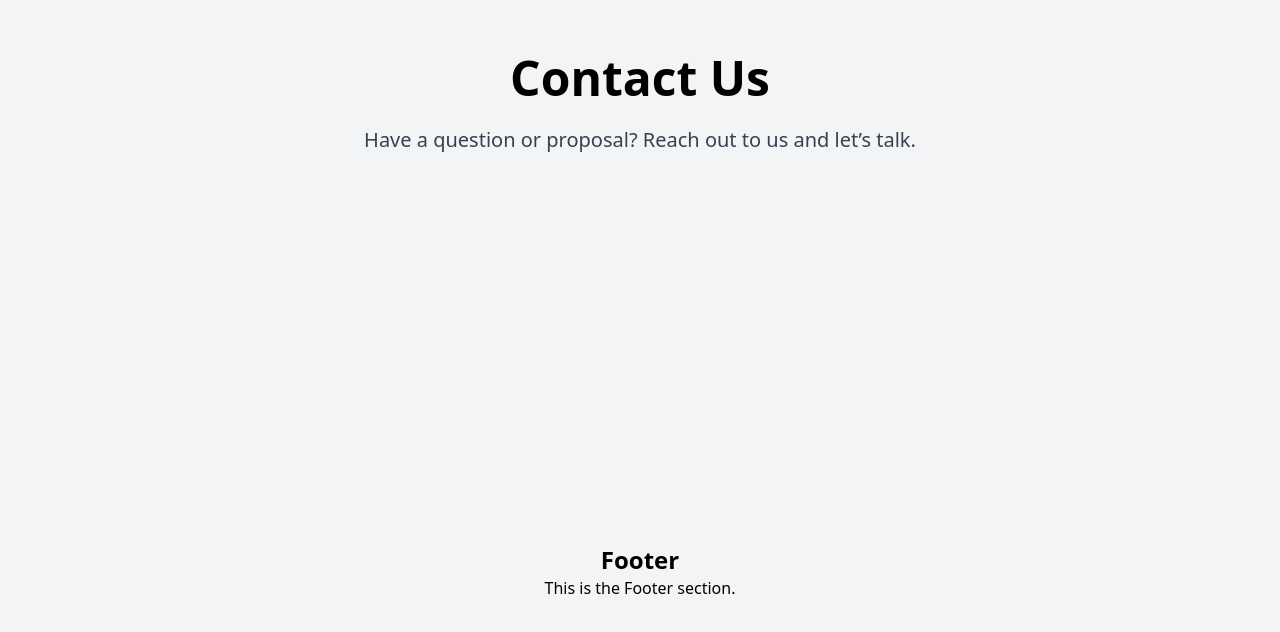
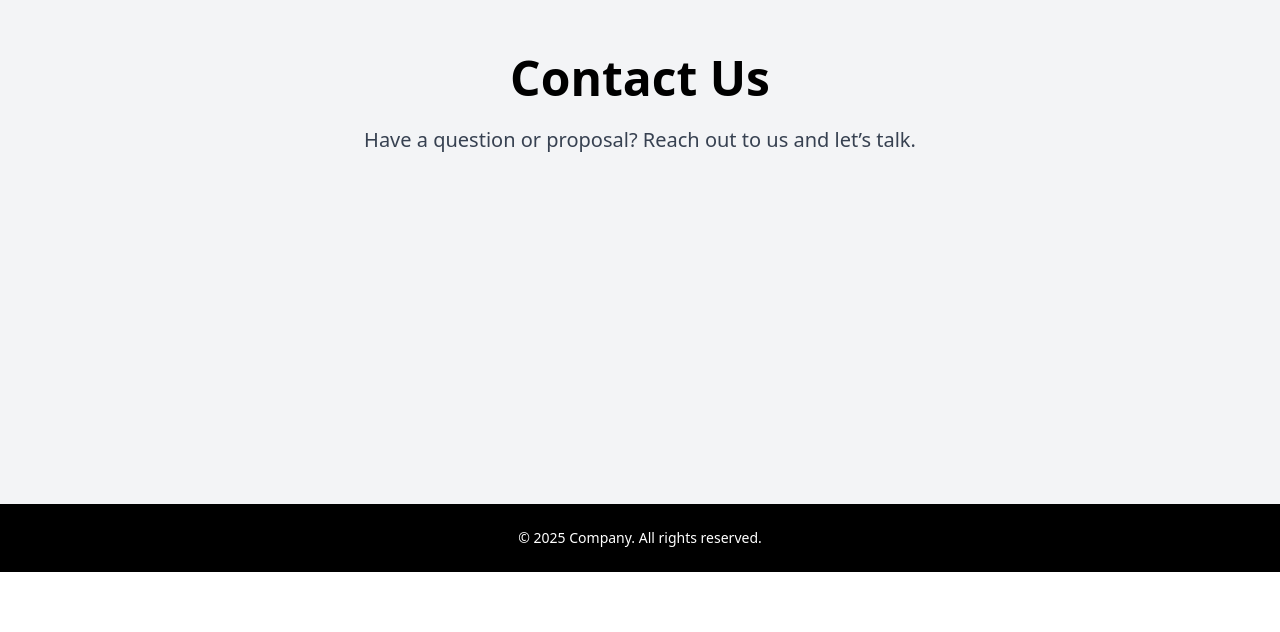
Before and after one commit to SNEHARUTH11/finaa, a React (Vite) app: page / in a window 1280 px wide. Shown: the part 2587-3219 px from the top of the page. After the commit the page ends 3159 px from the top, so only its background shows below. Built offline with nearby package versions, Linux system fonts and the light colour scheme.

Commit message:
Update Footer.jsx

```diff
--- a/src/components/Footer.jsx
+++ b/src/components/Footer.jsx
@@ -1,12 +1,11 @@
 import React from "react";
 
-function Footer() {
+const Footer = () => {
   return (
-    <section className="p-10 bg-gray-100 text-center">
-      <h2 className="text-2xl font-bold">Footer</h2>
-      <p>This is the Footer section.</p>
-    </section>
+    <footer className="bg-black text-white py-6 text-center">
+      <p className="text-sm">&copy; {new Date().getFullYear()} Company. All rights reserved.</p>
+    </footer>
   );
-}
+};
 
 export default Footer;
```
